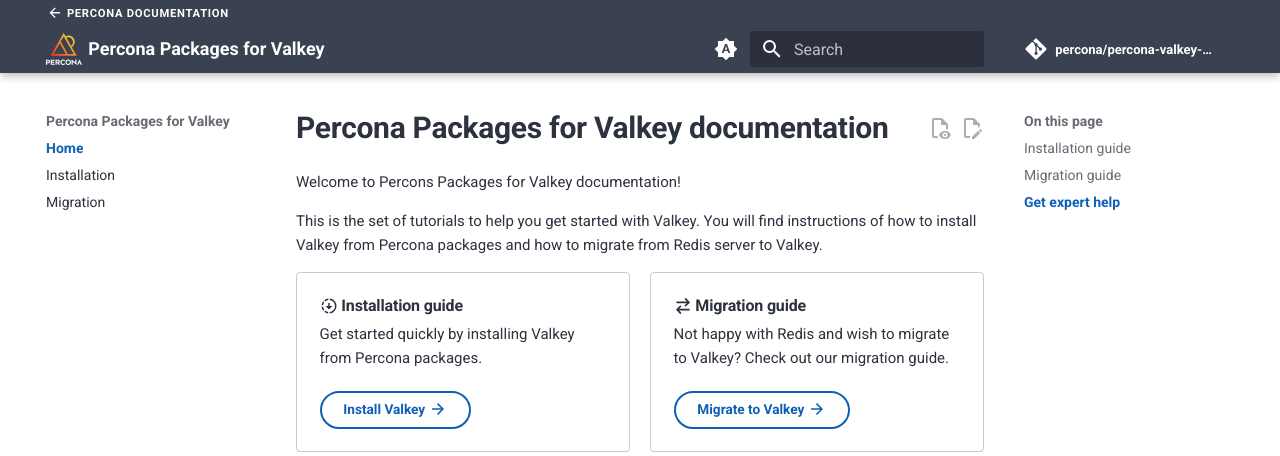
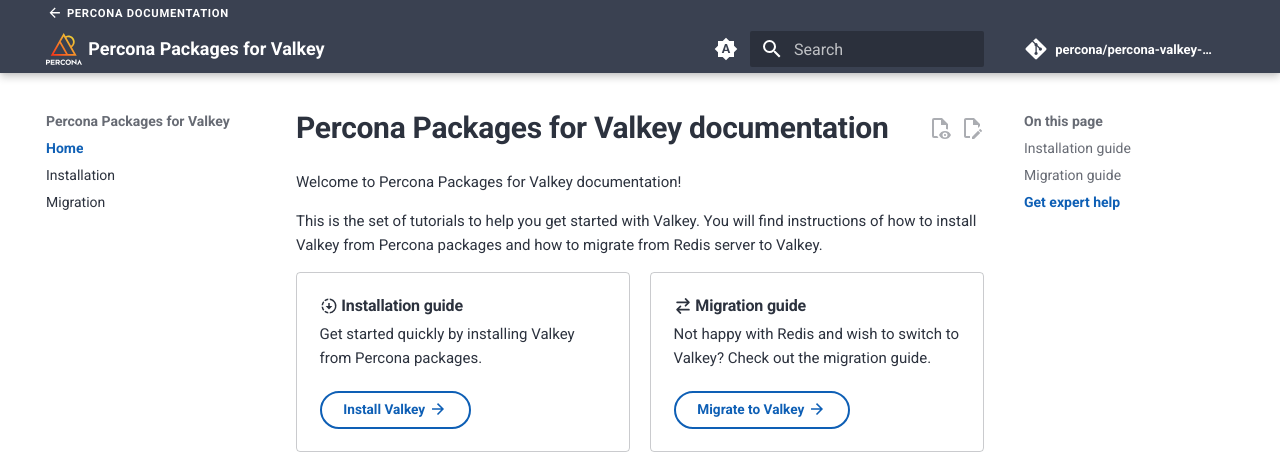
Before and after one commit to percona/percona-valkey-doc, an MkDocs documentation site: the page built from docs/index.md, in a window 1280 px wide. Shown: the top 456 px of the page. Built offline with MkDocs 1.6.1 and Material for MkDocs 9.7.7, drawn with Linux system fonts in a browser that asks for light colours; nearby versions of some CDN libraries; some web fonts are replaced; comment, search, counter and statistics services are not loaded.

```diff
--- a/docs/index.md
+++ b/docs/index.md
@@ -1,6 +1,6 @@
 # Percona Packages for Valkey documentation
 
-Welcome to Percons Packages for Valkey documentation!
+Welcome to Percona Packages for Valkey documentation!
 
 This is the set of tutorials to help you get started with Valkey. You will find instructions of how to install Valkey from Percona packages and how to migrate from Redis server to Valkey.
 
@@ -16,7 +16,7 @@ Get started quickly by installing Valkey from Percona packages.
 
 ## :octicons-arrow-switch-16: Migration guide { .title }
 
-Not happy with Redis and wish to migrate to Valkey? Check out our migration guide.
+Not happy with Redis and wish to switch to Valkey? Check out the migration guide.
 
 [Migrate to Valkey :material-arrow-right:](migration.md){ .md-button }
 </div>
```
Also changed, not shown: docs/migration.md (+1 -1 lines), snippets/services-banner.md (+1 -1 lines).
